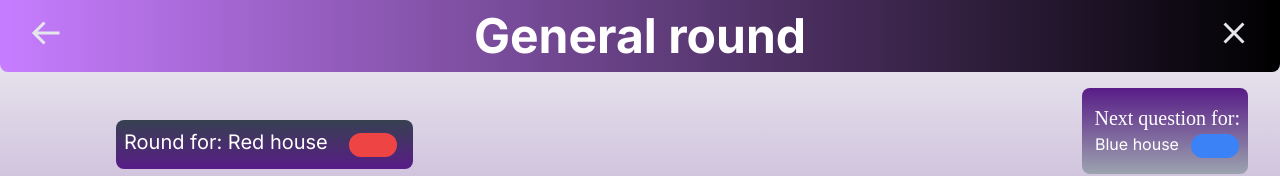
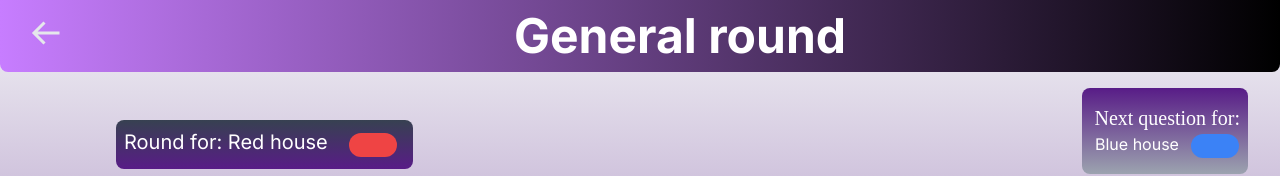
Before and after one commit to cdyniranjan7321/Quiz_App_Project_in_React_Js, a Next.js app: page /general in a window 1280 px wide. Shown: the top 176 px of the page. Built offline with nearby package versions, Linux system fonts and the light colour scheme.

Commit message:
modified to remove close button

```diff
--- a/src/components/Navbar.tsx
+++ b/src/components/Navbar.tsx
@@ -1,12 +1,7 @@
 "use client";
-import React, { useState, useEffect } from "react";
-import { FaBars, FaBeer } from "react-icons/fa";
-import { BiArrowBack as BackArrow } from "react-icons/bi";
-import { AiFillSetting as Setting } from "react-icons/ai";
-import { AiOutlineHome as Home } from "react-icons/ai";
-import Link from "next/link";
+import React from "react";
+import { FaBars } from "react-icons/fa";
 import BackArrowButton from "./BackArrowButton";
-import CloseIconButton from "./CloseIconButton";
 type NavProps = {
   title: string;
   toggleMenu?: () => void;
@@ -28,15 +23,11 @@ const Navbar = (props: NavProps) => {
           <BackArrowButton />
         </div>
         )}
-
         <div className="flex-grow">
           <h1 className="text-center text-3xl lg:text-5xl p-3 font-bold text-white ">
             {title}
           </h1>
         </div>
-          <div className="mr-7"><CloseIconButton/></div>
-
-
       </div>
     </div>
   );
```
